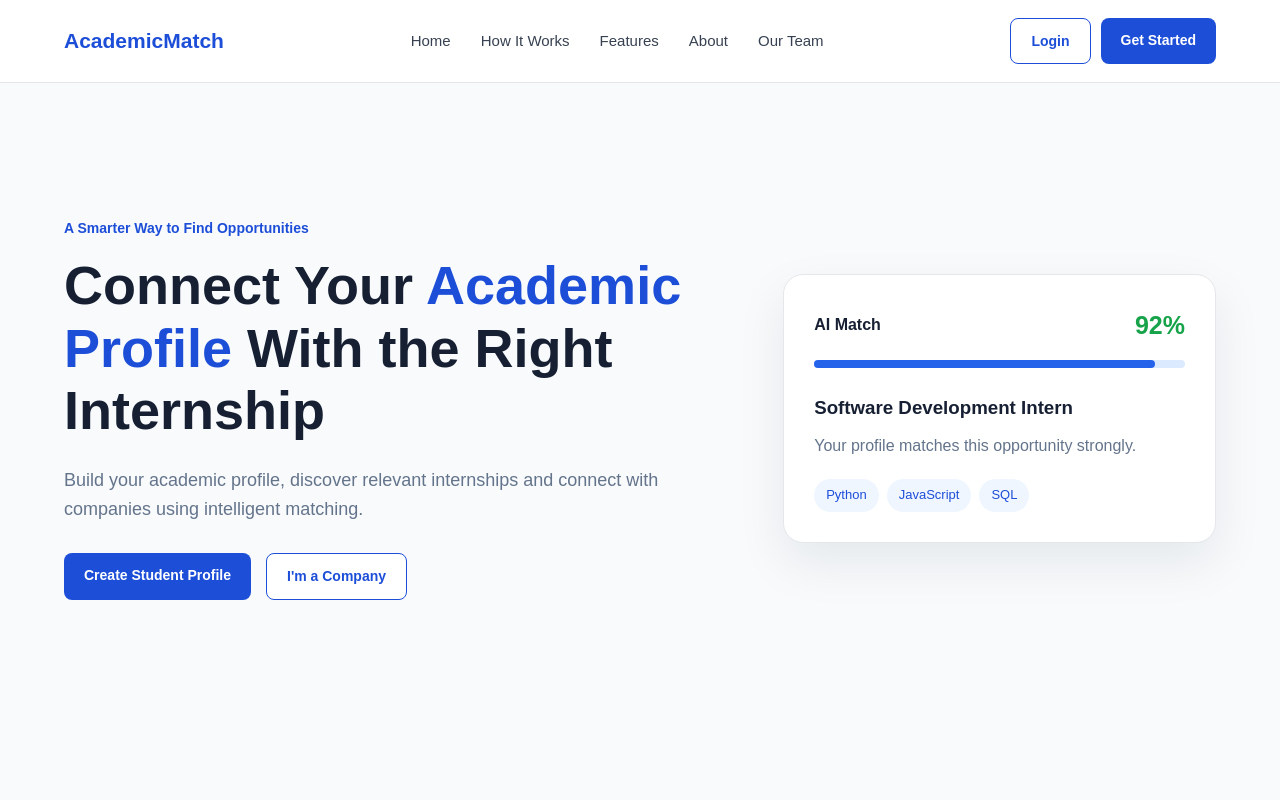
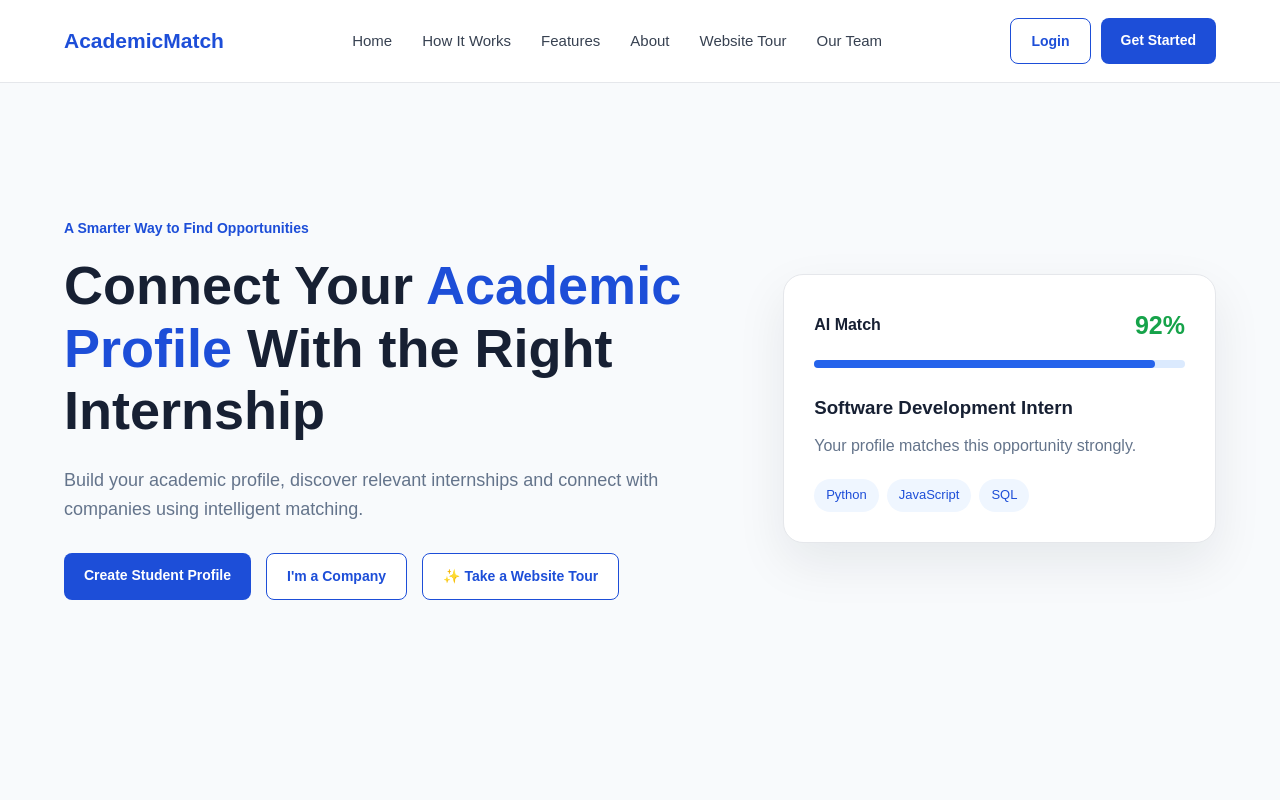
Before and after one commit to saurabhverma731044-stack/AcademicMatch, a plain HTML site: page index.html in a window 1280 px wide. Shown: the top 800 px of the page. Drawn offline with Linux system fonts and the light colour scheme.

Commit message:
Add and connect interactive website tour

```diff
--- a/index.html
+++ b/index.html
@@ -37,6 +37,10 @@
 
     <a href="#about">
         About
+    </a>
+
+    <a href="website-tour.html">
+        Website Tour
     </a>
 
     <a href="team.html">
@@ -92,6 +96,10 @@
 
     <a href="pages/register.html" class="btn btn-outline">
         I'm a Company
+    </a>
+
+    <a href="website-tour.html" class="btn btn-outline">
+        ✨ Take a Website Tour
     </a>
 
 </div>
```
